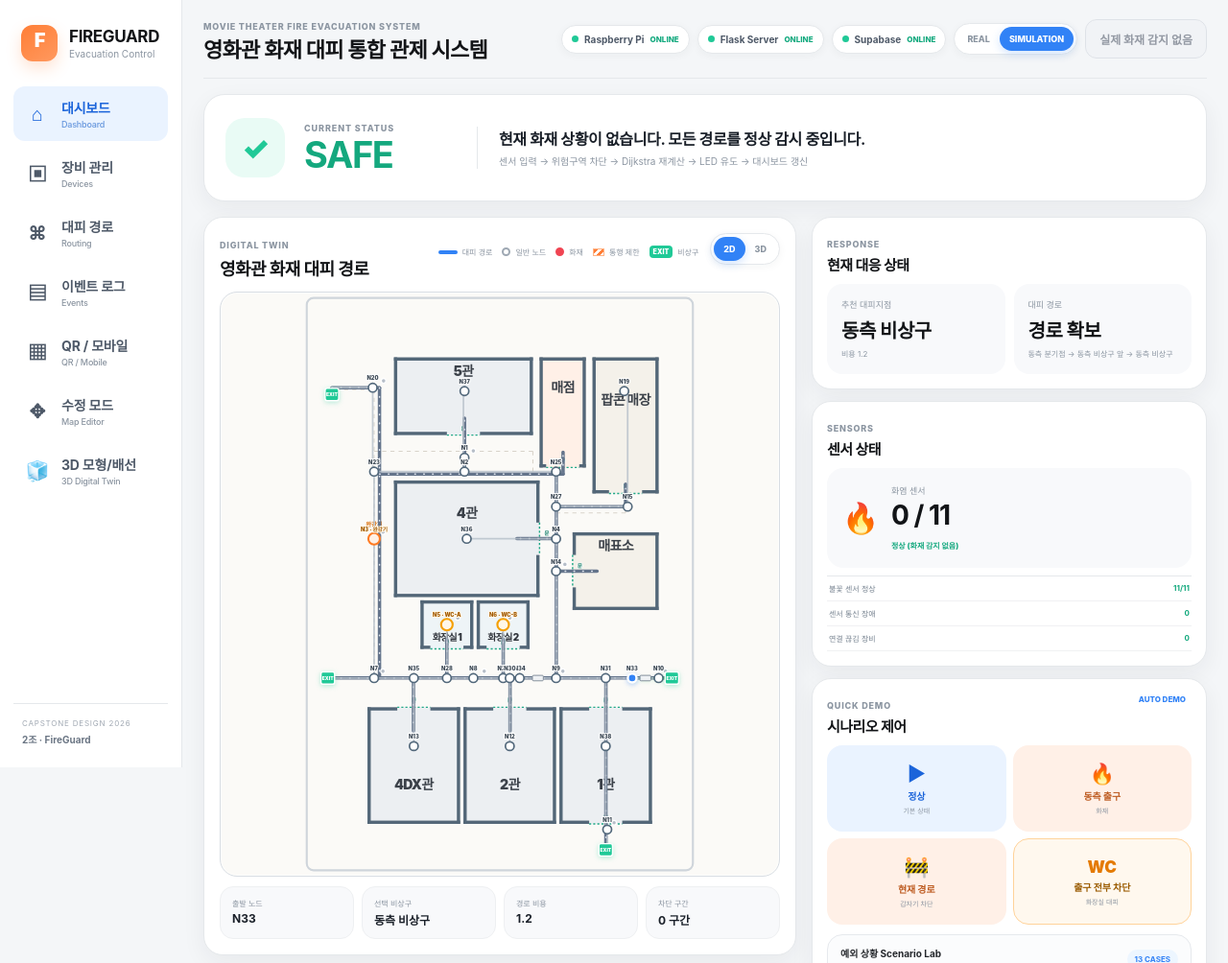
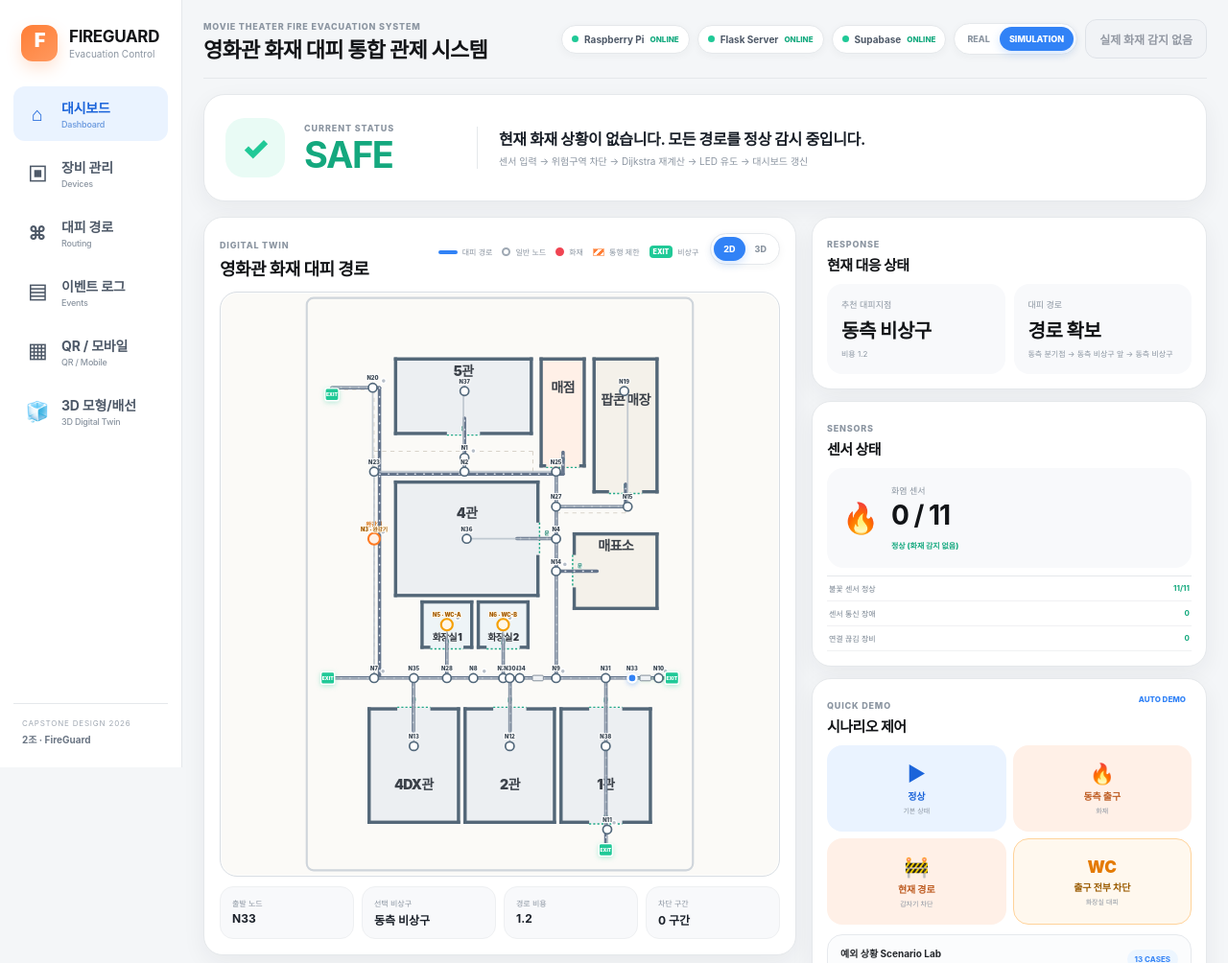
Before and after one commit to hechul/FIreGuard, a Flask app: page / in a window 1280 px wide. Shown: the top 1004 px of the page at 96% size. Run offline with Flask 3, Linux system fonts and the light colour scheme; some libraries are stand-ins or nearby versions.

Commit message:
Hide map editor from presentation navigation

```diff
--- a/templates/dashboard.html
+++ b/templates/dashboard.html
@@ -29,7 +29,7 @@
         <button class="nav-item" data-page="routing"><span class="nav-icon">⌘</span><div>대피 경로<small>Routing</small></div></button>
         <button class="nav-item" data-page="events"><span class="nav-icon">▤</span><div>이벤트 로그<small>Events</small></div></button>
         <button class="nav-item" data-page="qr"><span class="nav-icon">▦</span><div>QR / 모바일<small>QR / Mobile</small></div></button>
-        <button class="nav-item" data-page="mapEditor"><span class="nav-icon">✥</span><div>수정 모드<small>Map Editor</small></div></button>
+        <button class="nav-item hidden" data-page="mapEditor"><span class="nav-icon">✥</span><div>수정 모드<small>Map Editor</small></div></button>
         <a href="/3d" target="_blank" class="nav-item" style="text-decoration:none;"><span class="nav-icon">🧊</span><div>3D 모형/배선<small>3D Digital Twin</small></div></a>
       </nav>
 
```
